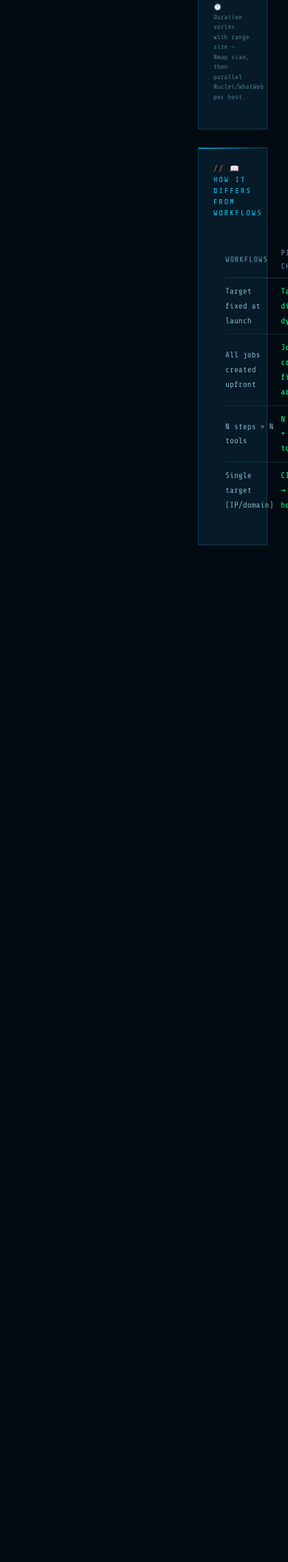
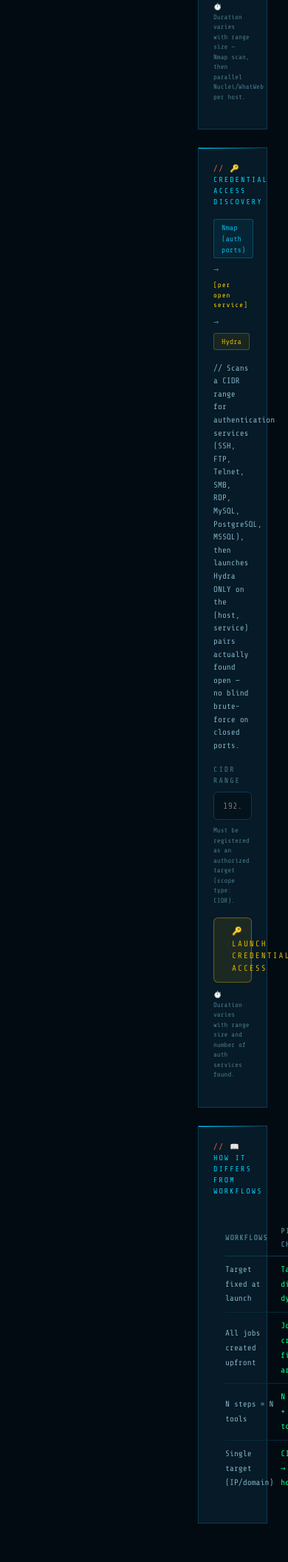
Before and after one commit to crls-cyber/e-pttb-msi-4-27-cs-d-2526, a Python web app: template ui/templates/pivot_chains.html in a window 390 px wide; the page is wider, and only the part inside the window is pictured. Shown: the part 2164-4275 px from the top of that part at 74% size. Before the commit the page ends 2901 px from the top of that part, so only its background shows below. Run offline with Jinja, Linux system fonts and the light colour scheme; the template is opened without the code that fills it, so the values that code supplies are empty.

Commit message:
feat(pivot-chains): add Credential Access Discovery — Nmap scans auth ports on CIDR range, Hydra launches dynamically only on (host,service) pairs actually found open, zero wasted scans on closed ports

```diff
--- a/ui/templates/pivot_chains.html
+++ b/ui/templates/pivot_chains.html
@@ -58,6 +58,45 @@
             </p>
         </div>
     </div>
+
+    <div class="col-md-5 mb-4">
+        <div class="chart-card">
+            <div class="chart-card-header">🔑 Credential Access Discovery</div>
+            <div class="wf-chain" style="display:flex;align-items:center;gap:6px;flex-wrap:wrap;margin-bottom:16px;">
+                <span class="wf-step" style="font-family:'Share Tech Mono',monospace;font-size:10px;padding:3px 10px;border-radius:3px;border:1px solid;background:rgba(0,180,230,0.08);border-color:rgba(0,180,230,0.3);color:#00b4e6;">Nmap (auth ports)</span>
+                <span style="font-family:'Share Tech Mono',monospace;font-size:12px;color:#4a7a8a;">→</span>
+                <span style="font-family:'Share Tech Mono',monospace;font-size:9px;color:#ffd700;letter-spacing:1px;">[per open service]</span>
+                <span style="font-family:'Share Tech Mono',monospace;font-size:12px;color:#4a7a8a;">→</span>
+                <span class="wf-step" style="font-family:'Share Tech Mono',monospace;font-size:10px;padding:3px 10px;border-radius:3px;border:1px solid;background:rgba(220,180,0,0.08);border-color:rgba(220,180,0,0.3);color:#dcb400;">Hydra</span>
+            </div>
+            <p style="font-family:'Share Tech Mono',monospace;font-size:11px;color:#7faec0;margin-bottom:16px;line-height:1.6;">
+                // Scans a CIDR range for authentication services (SSH, FTP, Telnet, SMB,
+                RDP, MySQL, PostgreSQL, MSSQL), then launches Hydra ONLY on the
+                (host, service) pairs actually found open — no blind brute-force on
+                closed ports.
+            </p>
+
+            <label style="display:block;font-family:'Share Tech Mono',monospace;font-size:10px;letter-spacing:2px;color:#4a7a8a;text-transform:uppercase;margin-bottom:8px;">CIDR Range</label>
+            <input type="text" id="credaccess-cidr" placeholder="192.168.145.0/24"
+                style="width:100%;padding:9px 12px;background:rgba(0,0,0,0.3);border:1px solid #0e3a52;border-radius:6px;color:#7faec0;font-family:'Share Tech Mono',monospace;font-size:12px;margin-bottom:8px;box-sizing:border-box;">
+            <p style="font-family:'Share Tech Mono',monospace;font-size:9px;color:#4a7a8a;margin:0 0 16px 0;">
+                Must be registered as an authorized target (scope type: CIDR).
+            </p>
+
+            <button onclick="launchCredentialAccess()"
+                style="background:rgba(220,180,0,0.1);border:1px solid rgba(220,180,0,0.4);color:#dcb400;padding:10px 24px;border-radius:6px;font-family:'Share Tech Mono',monospace;font-size:11px;letter-spacing:2px;cursor:pointer;width:100%;"
+                onmouseover="this.style.background='rgba(220,180,0,0.18)'"
+                onmouseout="this.style.background='rgba(220,180,0,0.1)'">
+                🔑 LAUNCH CREDENTIAL ACCESS
+            </button>
+
+            <p style="font-family:'Share Tech Mono',monospace;font-size:9px;color:#4a7a8a;margin-top:10px;">
+                ⏱️ Duration varies with range size and number of auth services found.
+            </p>
+        </div>
+    </div>
+
+    <div class="col-md-2 mb-4" style="display:none;"></div>
 
     <div class="col-md-7 mb-4">
         <div class="chart-card">
@@ -139,5 +178,54 @@ function launchPivotDiscovery() {
         `;
     });
 }
+
+function launchCredentialAccess() {
+    const cidr = document.getElementById('credaccess-cidr').value.trim();
+    const resultEl = document.getElementById('pivot-result');
+
+    if (!cidr) {
+        resultEl.innerHTML = `<div style="color:#ff3366;font-family:'Share Tech Mono',monospace;font-size:12px;padding:10px 0;">// CIDR range required</div>`;
+        return;
+    }
+
+    window.scrollTo({ top: 0, behavior: 'smooth' });
+    resultEl.innerHTML = `<div style="color:#4a7a8a;font-family:'Share Tech Mono',monospace;font-size:12px;padding:10px 0;">// Launching — this may take a moment...</div>`;
+
+    fetch('/api/pivot-chains/credential-access', {
+        method: 'POST',
+        headers: { 'Content-Type': 'application/json' },
+        body: JSON.stringify({ cidr: cidr })
+    })
+    .then(r => r.json().then(data => ({ status: r.status, data })))
+    .then(({ status, data }) => {
+        if (status === 202) {
+            resultEl.innerHTML = `
+                <div style="background:rgba(0,255,136,0.07);border:1px solid rgba(0,255,136,0.3);border-left:3px solid #00ff88;padding:20px;border-radius:6px;font-family:'Share Tech Mono',monospace;">
+                    <p style="color:#00ff88;font-size:13px;margin:0 0 10px 0;">✅ Credential Access Discovery Started</p>
+                    <p style="color:#7faec0;font-size:12px;margin:0 0 6px 0;">${data.message}</p>
+                    <p style="color:#7faec0;font-size:12px;margin:0 0 14px 0;">Nmap Job ID: <code style="color:#00d4ff;">${data.nmap_job_id}</code></p>
+                    <a href="/{{ lang }}/jobs"
+                       style="background:rgba(0,212,255,0.1);border:1px solid rgba(0,212,255,0.4);color:#00d4ff;padding:8px 20px;border-radius:6px;font-family:'Share Tech Mono',monospace;font-size:11px;letter-spacing:1px;text-decoration:none;">
+                        → View Jobs
+                    </a>
+                </div>
+            `;
+        } else {
+            resultEl.innerHTML = `
+                <div style="background:rgba(255,51,102,0.07);border:1px solid rgba(255,51,102,0.3);border-left:3px solid #ff3366;padding:20px;border-radius:6px;font-family:'Share Tech Mono',monospace;">
+                    <p style="color:#ff3366;font-size:13px;margin:0 0 8px 0;">❌ Error</p>
+                    <p style="color:#7faec0;font-size:12px;margin:0;">${data.error || 'Unknown error'}</p>
+                </div>
+            `;
+        }
+    })
+    .catch(err => {
+        resultEl.innerHTML = `
+            <div style="background:rgba(255,51,102,0.07);border:1px solid rgba(255,51,102,0.3);border-left:3px solid #ff3366;padding:20px;border-radius:6px;font-family:'Share Tech Mono',monospace;">
+                <p style="color:#ff3366;font-size:13px;margin:0;">❌ Error: ${err.message}</p>
+            </div>
+        `;
+    });
+}
 </script>
 {% endblock %}
```
Also changed, not shown: core/api/routes.py (+58 -0 lines), core/orchestrator/tasks.py (+145 -0 lines).
